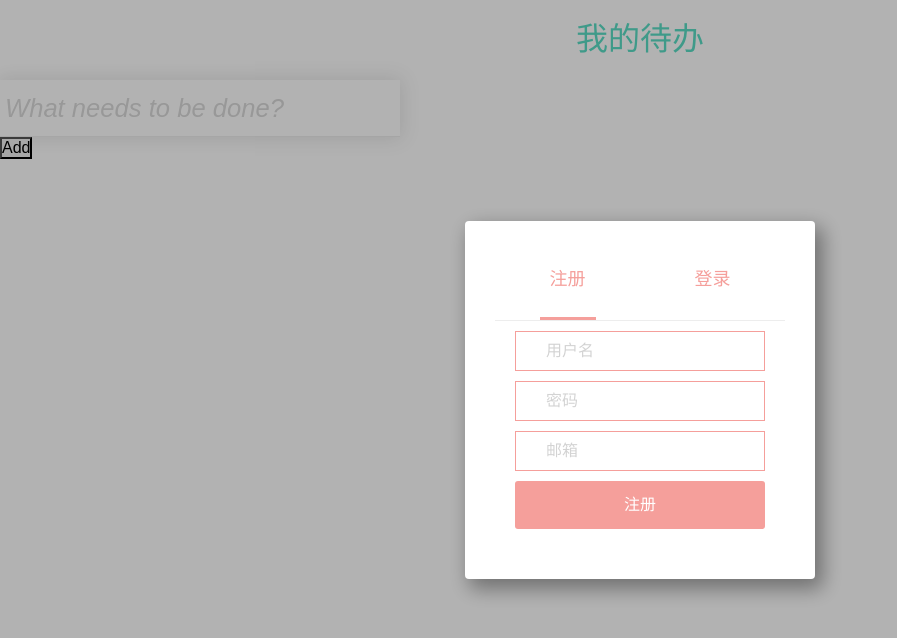
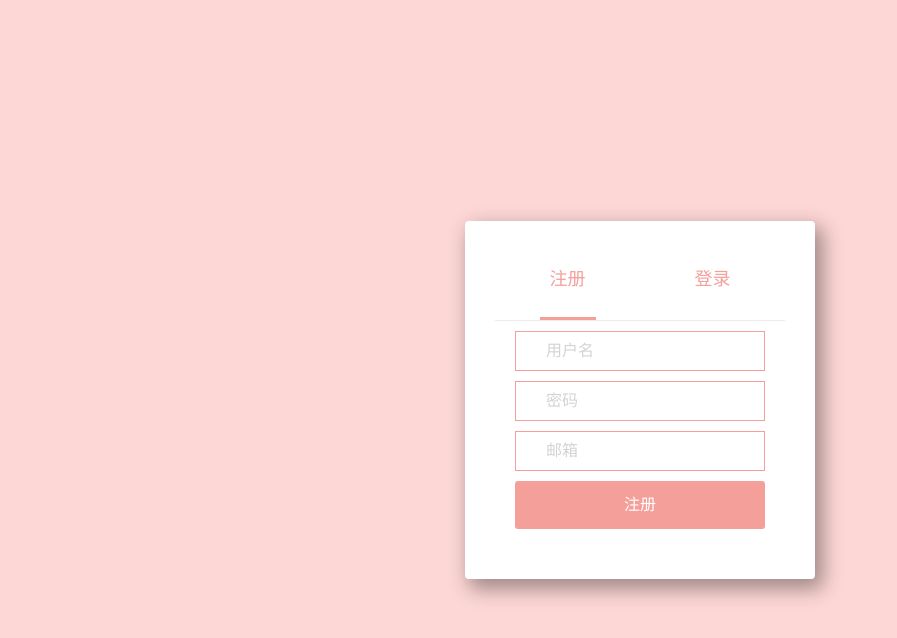
Before and after one commit to Pegggy/todo-react, a React app: page / in a window 1280 px wide. Shown: the top 638 px of the page, without its empty margins (0-897 px from the left). Built offline with nearby package versions, Linux system fonts and the light colour scheme; a web font is replaced by a local one; what leancloud-storage would draw is missing.

Commit message:
完善忘记密码, 点击重置密码后返回登录注册界面

```diff
--- a/src/app.js
+++ b/src/app.js
@@ -75,10 +75,10 @@ class App extends Component {
     const { dispatch, visibleTodos, visibilityFilter,userInfo } = this.props
     return (
       <div className="App">
-         <h1>{this.props.userInfo.username||'我'}的待办
-          {this.props.userInfo.data.id ? <button className="signOut"
-          onClick={()=>this.props.signout()}>登出</button> : null}
-        </h1>
+        {this.props.userInfo.data.id === undefined ? null:
+        <h1>{this.props.userInfo.data.username}的待办
+          <button className="signOut" onClick={()=>this.props.signout()}>登出</button>
+        </h1> }
         <div className="inputWrapper">
           <AddTodo
           onAddClick={(text) => {this.props.addTodo(text)}}/>
@@ -86,11 +86,11 @@ class App extends Component {
          <TodoList className="todolist"  todos={this.props.todoList}
           onTodoClick={(todo) => {this.props.toggleTodo(todo)}}
           onTodoDeleted={(todo) =>{this.props.deleteTodo(todo)}}/>
-       { this.props.userInfo.data.id ? null :
+       { this.props.userInfo.data.id === undefined ?
        <UserDialog onSignUp={(username,password,email,user)=>this.props.signup(username,password,email,user)}
        onSignIn={(username,password,user)=>this.props.signin(username,password,user)}
        userInfo={this.props.userInfo}
-       onResetPassword={(email)=>{this.props.forget_password(email)}}/>}
+       onResetPassword={(email)=>{this.props.forget_password(email)}}/> : null}
        {/* <SideBar /> } */}
       </div>
 
--- a/src/component/userDialog.js
+++ b/src/component/userDialog.js
@@ -16,7 +16,6 @@ export default class UserDialog extends Component{
       }
     }
   }
-
   changeFormData(key,e){
     this.props.userInfo[key] = e.target.value
     this.setState(this.props.userInfo)
@@ -48,9 +47,9 @@ export default class UserDialog extends Component{
         this.state.info[type] = ''
         this.setState(this.state)
     }
-     if(checkUserName(username,hideInfo,showInfo) && checkPassword(password,hideInfo,showInfo) && checkEmail(email,hideInfo,showInfo)){
-       signUp(username,password,email,success,error)
-     }
+    if(checkUserName(username,hideInfo,showInfo) && checkPassword(password,hideInfo,showInfo) && checkEmail(email,hideInfo,showInfo)){
+      signUp(username,password,email,success,error)
+    }
   }
   signIn(e){
     e.preventDefault()
@@ -74,8 +73,10 @@ export default class UserDialog extends Component{
   }
   resetPassword(e){
     e.preventDefault()
-    this.props.onResetPassword.call(null,this.props.userInfo.email)
-    this.returnToSignIn();
+    if(checkEmail(this.props.userInfo.email)){
+      this.props.onResetPassword.call(null,this.props.userInfo.email)
+      this.returnToSignIn()
+    }
   }
   showFogetPassword(){
     let stateCopy = JSON.parse(JSON.stringify(this.state))
@@ -85,7 +86,6 @@ export default class UserDialog extends Component{
   returnToSignIn(){
     let stateCopy = JSON.parse(JSON.stringify(this.state))
     stateCopy.selectedTab = "signUpOrSignIn"
-    // stateCopy.formData.email = ''
     this.setState(stateCopy)
   }
   render(){
@@ -150,6 +150,11 @@ function checkPassword(password,successFn,errorFn){
 }
 function checkEmail(email,successFn,errorFn){
   var info = ''
+  let fn = (msg) =>{
+    console.log(msg)
+  }
+  successFn = successFn || fn
+  errorFn = errorFn || fn
   var reg = /^[a-zA-Z0-9_]+@\w+\.[a-zA-Z0-9]+$/g;
   if(reg.test(email)){
     successFn('email')
--- a/src/css/userDialog.css
+++ b/src/css/userDialog.css
@@ -23,7 +23,7 @@
   display: flex;
   justify-content: center;
   align-items: center;
-  background: rgba(0,0,0,.3);
+  background: #fdd7d5;
 }
 .UserDialog{
   border-radius: 4px;
```
